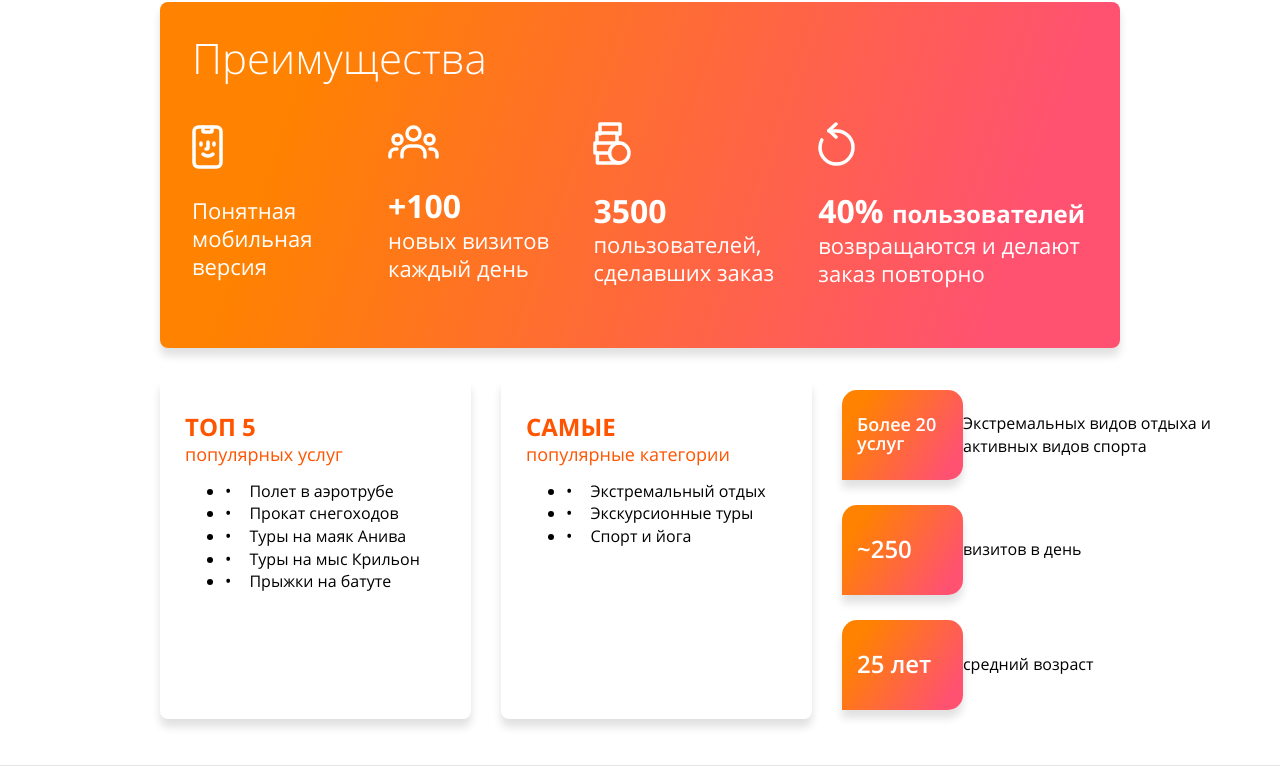
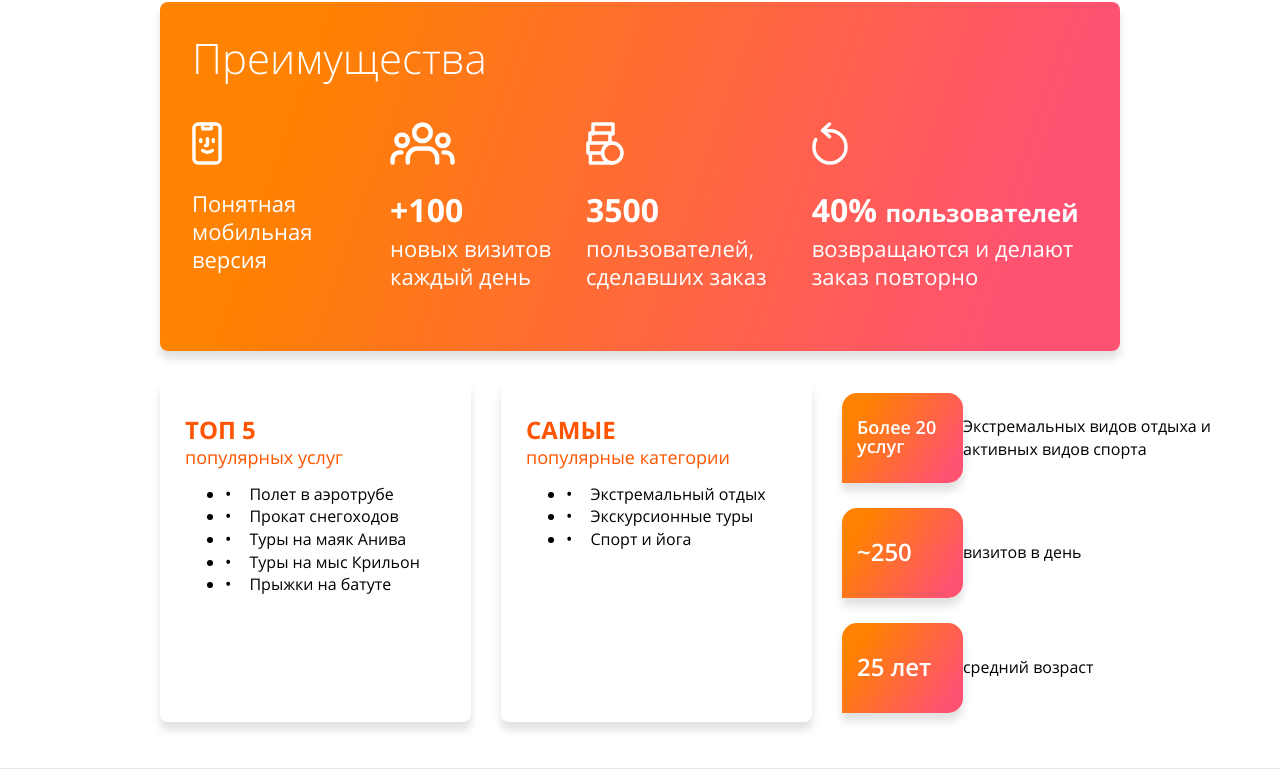
Before and after one commit to davlatsultonov/go-landing, a website built with webpack: page src/template.html in a window 1280 px wide. Shown: the part 1559-2338 px from the top of the page. Built offline with nearby package versions, Linux system fonts and the light colour scheme.

Commit message:
изменил стили в блоке advantage-range

```diff
--- a/src/assets/styles/components/advantages-range.scss
+++ b/src/assets/styles/components/advantages-range.scss
@@ -2,15 +2,18 @@
   display: flex;
 
   &__item {
-    display: flex;
-    flex-wrap: wrap;
+    display: inline-block;
+    vertical-align: middle;
   }
 
   &__icon {
-    display: flex;
-    align-items: center;
-    justify-content: flex-start;
+    height: 43px;
+    max-width: 51px;
     margin-bottom: 25px;
+
+    img {
+      height: 100%;
+    }
   }
 
   &__description {
@@ -20,6 +23,7 @@
     .description__title {
       font-size: 32px;
       font-weight: bold;
+      margin-bottom: 4px;
 
       & > span {
         font-size: 24px;
```
